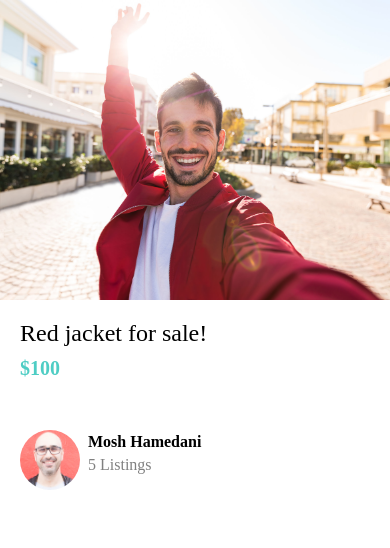
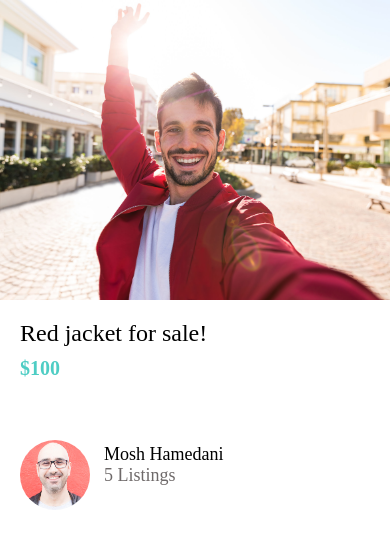
Before and after one commit to ndockens/done-with-it-react-native, a React Native app: screen / in a window 390 px wide. Shown: the top 548 px of the page. Built offline with nearby package versions, Linux system fonts and the light colour scheme.

Commit message:
Refactored list item component

```diff
--- a/app/components/ListItem.js
+++ b/app/components/ListItem.js
@@ -4,13 +4,13 @@ import AppText from "../components/AppText";
 
 import colors from "../config/colors";
 
-function ListItem({ userName, profileImage, listingCount }) {
+function ListItem({ title, subTitle, image }) {
   return (
     <View style={styles.container}>
-      <Image style={styles.profileImage} source={profileImage} />
+      <Image style={styles.image} source={image} />
       <View style={styles.detailsContainer}>
-        <AppText style={styles.userName}>{userName}</AppText>
-        <AppText style={styles.listings}>{listingCount} Listings</AppText>
+        <AppText style={styles.title}>{title}</AppText>
+        <AppText style={styles.subTitle}>{subTitle}</AppText>
       </View>
     </View>
   );
@@ -19,25 +19,22 @@ function ListItem({ userName, profileImage, listingCount }) {
 const styles = StyleSheet.create({
   container: {
     flexDirection: "row",
-    padding: 20,
+    paddingHorizontal: 20,
   },
   detailsContainer: {
-    paddingVertical: 3,
-    paddingHorizontal: 8,
+    padding: 4,
   },
-  listings: {
-    marginTop: 5,
-    color: colors.gray,
-    fontSize: 16,
+  image: {
+    height: 70,
+    width: 70,
+    borderRadius: 35,
+    marginRight: 10,
   },
-  profileImage: {
-    height: 60,
-    width: 60,
-    borderRadius: 50,
+  subTitle: {
+    color: colors.medium,
   },
-  userName: {
-    fontSize: 16,
-    fontWeight: "bold",
+  title: {
+    fontWeight: "500",
   },
 });
 
--- a/app/config/colors.js
+++ b/app/config/colors.js
@@ -3,5 +3,5 @@ export default {
   secondary: "#4ecdc4",
   black: "#000",
   white: "#fff",
-  gray: "gray",
+  medium: "#6e6969",
 };
--- a/app/screens/ListingDetailsScreen.js
+++ b/app/screens/ListingDetailsScreen.js
@@ -13,11 +13,13 @@ function ListingDetailsScreen(props) {
         <AppText style={styles.title}>Red jacket for sale!</AppText>
         <AppText style={styles.price}>$100</AppText>
       </View>
-      <ListItem
-        userName="Mosh Hamedani"
-        profileImage={require("../assets/mosh.jpg")}
-        listingCount={5}
-      />
+      <View style={styles.userContainer}>
+        <ListItem
+          title="Mosh Hamedani"
+          subTitle="5 Listings"
+          image={require("../assets/mosh.jpg")}
+        />
+      </View>
     </View>
   );
 }
@@ -34,12 +36,15 @@ const styles = StyleSheet.create({
     color: colors.secondary,
     fontWeight: "bold",
     fontSize: 20,
-    marginVertical: 10,
+    marginTop: 10,
   },
   title: {
     fontSize: 24,
     fontWeight: "500",
   },
+  userContainer: {
+    marginVertical: 40,
+  },
 });
 
 export default ListingDetailsScreen;
```
